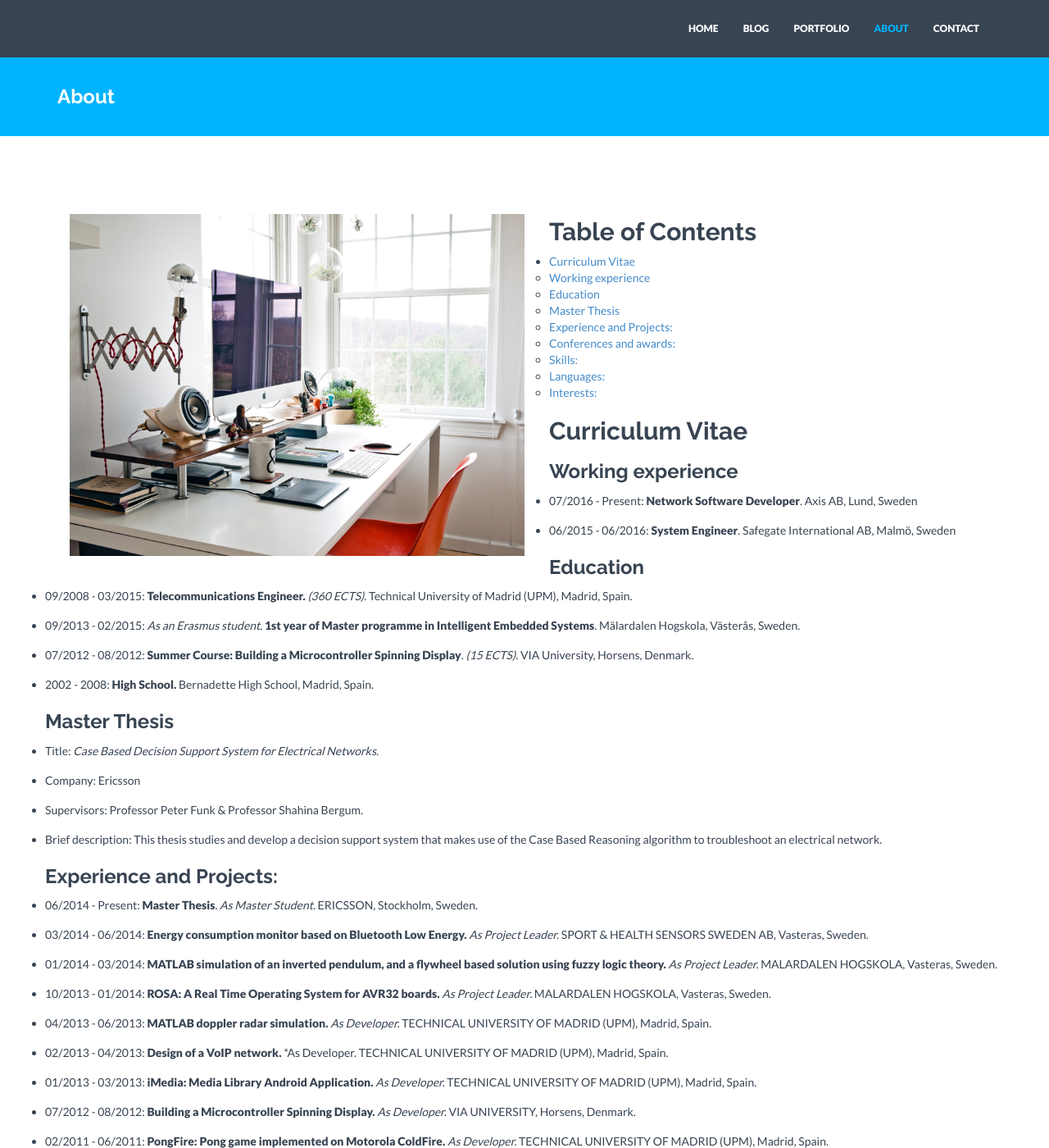
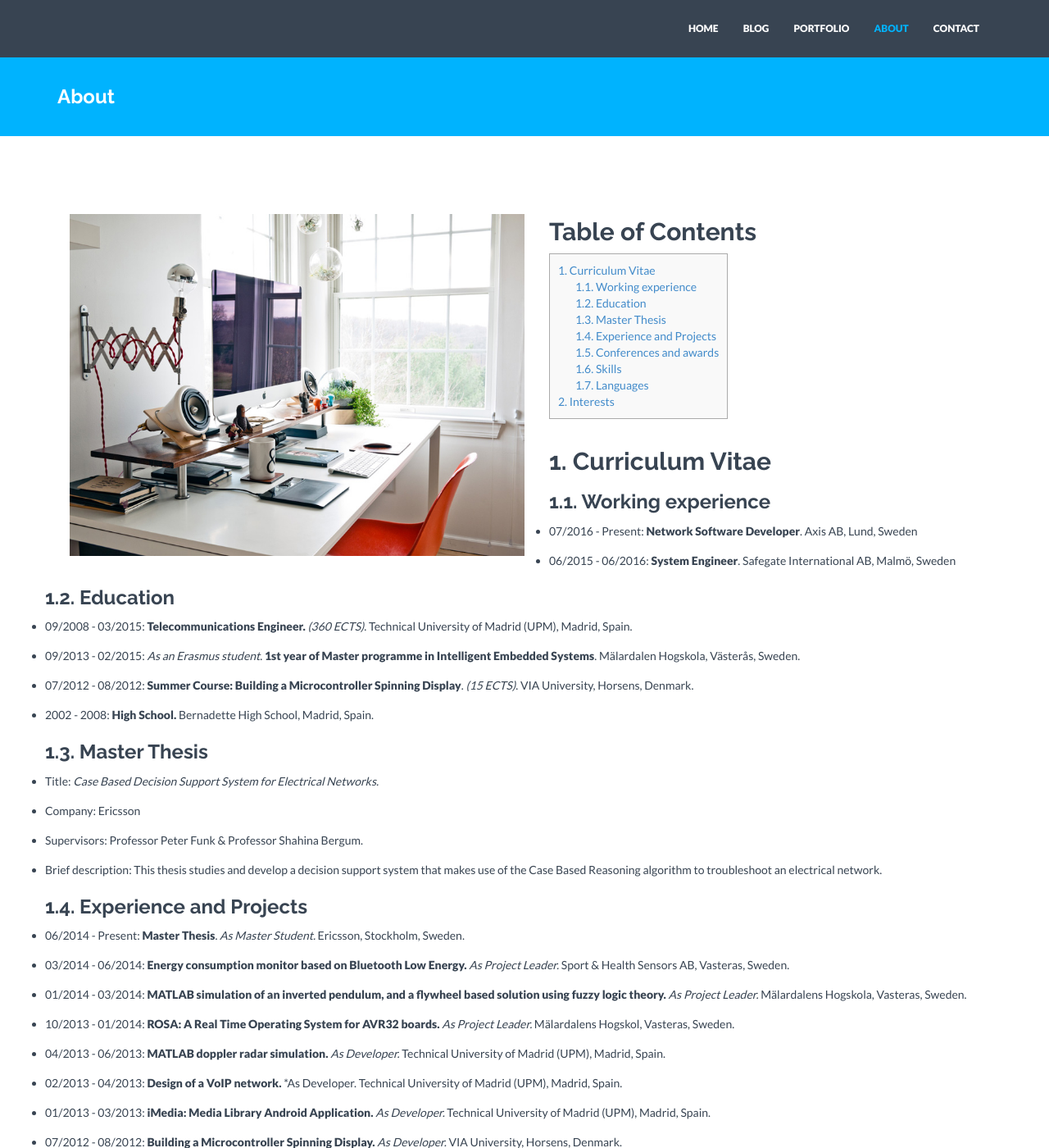
Before and after one commit to sejoruiz/sejoruiz.github.io, a Jekyll site: the page built from about.md, in a window 1280 px wide and 1400 px high. Shown: the whole window at 82% size. Built offline with Jekyll 4.4.1, drawn with Linux system fonts in a browser that asks for light colours; nearby versions of some CDN libraries; some of the changed text lies outside the part shown.

Commit message:
Added CSS for TOC. We need to style about and post contents a bit more

```diff
--- a/_config.yml
+++ b/_config.yml
@@ -8,7 +8,8 @@ colors:  #in hex code if not noted else
   link_hover: "#01b2fe"
   footer_heading: "#ffffff"
   footer_content: "#bfc9d3"
-
+  toc_background: "#f9f9f9"
+  toc_border: "#aaa"
 
 ### CONTACT SETTINGS ###
 
--- a/_includes/head.html
+++ b/_includes/head.html
@@ -16,7 +16,7 @@
     <link href="{{ "/assets/css/font-awesome.min.css" | prepend: site.baseurl }}" rel="stylesheet">
 
     <!-- Custom CSS -->
-    <link rel="stylesheet" href="{{ "toc.css" | prepend: site.baseurl }}" <!-- Table of content CSS -->
+    <link rel="stylesheet" href="{{ "/assets/css/toc.css" | prepend: site.baseurl }}" <!-- Table of content CSS -->
 
 
     <!-- Just for debugging purposes. Don't actually copy this line! -->
--- /dev/null
+++ b/_layouts/toc.css
@@ -0,0 +1 @@
+{% include css/toc.css %}
--- a/about.md
+++ b/about.md
@@ -9,15 +9,16 @@ permalink: /about/
 {:toc}
 
 
-## Curriculum Vitae
 
-### Working experience
+## 1. Curriculum Vitae
+
+### 1.1. Working experience
 
 -  07/2016 - Present: **Network Software Developer**. Axis AB, Lund, Sweden
 
 -  06/2015 - 06/2016: **System Engineer**. Safegate International AB, Malmö, Sweden
 
-### Education
+### 1.2. Education
 
 -   09/2008 - 03/2015: **Telecommunications Engineer.** *(360 ECTS)*. Technical University of Madrid (UPM), Madrid, Spain.
 
@@ -30,7 +31,7 @@ permalink: /about/
 
 -   2002 - 2008: **High School.** Bernadette High School, Madrid, Spain.
 
-### Master Thesis
+### 1.3. Master Thesis
 
 -   Title: *Case Based Decision Support System for Electrical Networks.*
 
@@ -40,33 +41,33 @@ permalink: /about/
 
 -   Brief description: This thesis studies and develop a decision support system that makes use of the Case Based Reasoning algorithm to troubleshoot an electrical network.
 
-### Experience and Projects:
+### 1.4. Experience and Projects
 
--   06/2014 - Present: **Master Thesis**. *As Master Student.* ERICSSON, Stockholm, Sweden.
+-   06/2014 - Present: **Master Thesis**. *As Master Student.* Ericsson, Stockholm, Sweden.
 
--   03/2014 - 06/2014: **Energy consumption monitor based on Bluetooth Low Energy.** *As Project Leader.* SPORT & HEALTH SENSORS SWEDEN AB, Vasteras, Sweden.
+-   03/2014 - 06/2014: **Energy consumption monitor based on Bluetooth Low Energy.** *As Project Leader.* Sport & Health Sensors AB, Vasteras, Sweden.
 
--   01/2014 - 03/2014: **MATLAB simulation of an inverted pendulum, and a flywheel based solution using fuzzy logic theory.** *As Project Leader.* MALARDALEN HOGSKOLA, Vasteras, Sweden.
+-   01/2014 - 03/2014: **MATLAB simulation of an inverted pendulum, and a flywheel based solution using fuzzy logic theory.** *As Project Leader.* Mälardalens Hogskola, Vasteras, Sweden.
 
--   10/2013 - 01/2014: **ROSA: A Real Time Operating System for AVR32 boards.** *As Project Leader.* MALARDALEN HOGSKOLA, Vasteras, Sweden.
+-   10/2013 - 01/2014: **ROSA: A Real Time Operating System for AVR32 boards.** *As Project Leader.* Mälardalens Hogskol, Vasteras, Sweden.
 
--   04/2013 - 06/2013: **MATLAB doppler radar simulation.** *As Developer.* TECHNICAL UNIVERSITY OF MADRID (UPM), Madrid, Spain.
+-   04/2013 - 06/2013: **MATLAB doppler radar simulation.** *As Developer.* Technical University of Madrid (UPM), Madrid, Spain.
 
--   02/2013 - 04/2013: **Design of a VoIP network.** *As Developer. TECHNICAL UNIVERSITY OF MADRID (UPM), Madrid, Spain.
+-   02/2013 - 04/2013: **Design of a VoIP network.** *As Developer. Technical University of Madrid (UPM), Madrid, Spain.
 
--   01/2013 - 03/2013: **iMedia: Media Library Android Application.** *As Developer.*  TECHNICAL UNIVERSITY OF MADRID (UPM), Madrid, Spain.
+-   01/2013 - 03/2013: **iMedia: Media Library Android Application.** *As Developer.* Technical University of Madrid (UPM), Madrid, Spain.
 
--   07/2012 - 08/2012: **Building a Microcontroller Spinning Display.** *As Developer.* VIA UNIVERSITY, Horsens, Denmark.
+-   07/2012 - 08/2012: **Building a Microcontroller Spinning Display.** *As Developer.* VIA University, Horsens, Denmark.
 
--   02/2011 - 06/2011: **PongFire: Pong game implemented on Motorola ColdFire.** *As Developer.* TECHNICAL UNIVERSITY OF MADRID (UPM), Madrid, Spain.
+-   02/2011 - 06/2011: **PongFire: Pong game implemented on Motorola ColdFire.** *As Developer.* Technical University of Madrid (UPM), Madrid, Spain.
 
-### Conferences and awards:
+### 1.5. Conferences and awards
 
--   2013: **Firefox OS Hackathon Participant.**TECHNICAL UNIVERSITY OF MADRID (UPM), Madrid, Spain.
+-   2013: **Firefox OS Hackathon Participant.**Technical University of Madrid (UPM), Madrid, Spain.
 
--   2012: **WebRTC Hackathon 1st Award.** TECHNICAL UNIVERSITY OF MADRID (UPM), Madrid, Spain.
+-   2012: **WebRTC Hackathon 1st Award.** Technical University of Madrid (UPM), Madrid, Spain.
 
-### Skills:
+### 1.6. Skills
 **Programming Skills:**
 
 -   *Advanced Level:* C, JAVA (including Android), MATLAB.
@@ -79,14 +80,16 @@ permalink: /about/
 -   *Intermediate:* OpenOffice/LibreOffice, Microsoft Office, 3ds Max, Adobe Photoshop, Eagle, NI Multisim.
 -   *Basic:* iOS.
 
-### Languages:
+### 1.7. Languages
 
 -   **Spanish:** Mother Tongue.
 -   **English:** Fluent in speech and writing.
 -   **French:** Basic.
 -   **Swedish:** A2. Basic conversation and writting skills.
 
-### Interests:
+<br/>
+
+## 2. Interests
 -   **Reading:** It’s one of my favorite activities. As an avid reader, I really get interested when there is something new to learn. I consider myself a very curious person, and reading is one of the best ways to discover something.
 -   **Piano:**I’ve been playing piano since I can remember, whenever I had time. I really enjoy the Piano. One of the most challenging instruments, people say, but on the other hand, you can make yourself shiver when you play it. I can also say I’m a big fan of the music in general.
 -   **Sport:** My favorite one is skiing, but I also practice swimming, paddle tennis, basketball, hiking, running and mountain biking.
--- /dev/null
+++ b/assets/css/toc.css
@@ -0,0 +1,3 @@
+---
+layout: toc
+---
```
Also changed, not shown: _includes/css/toc.css (+21 -1 lines).
